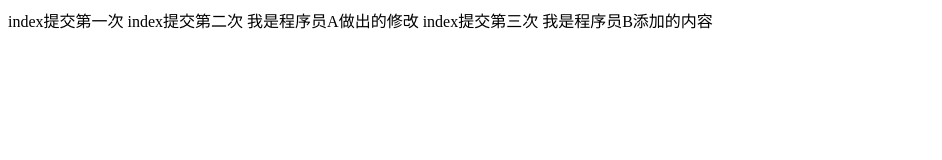
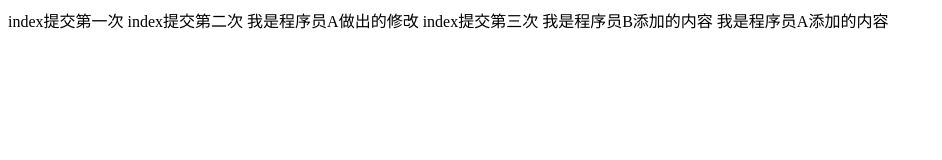
Before and after one commit to tansixiang/test, a plain HTML site: page index.html in a window 1280 px wide. Shown: the whole page, without its empty margins (0-942 px from the left). Drawn offline with Linux system fonts and the light colour scheme.

```diff
--- a/index.html
+++ b/index.html
@@ -11,5 +11,6 @@
     index提交第二次 我是程序员A做出的修改
     index提交第三次
     我是程序员B添加的内容
+    我是程序员A添加的内容
 </body>
 </html>
```
